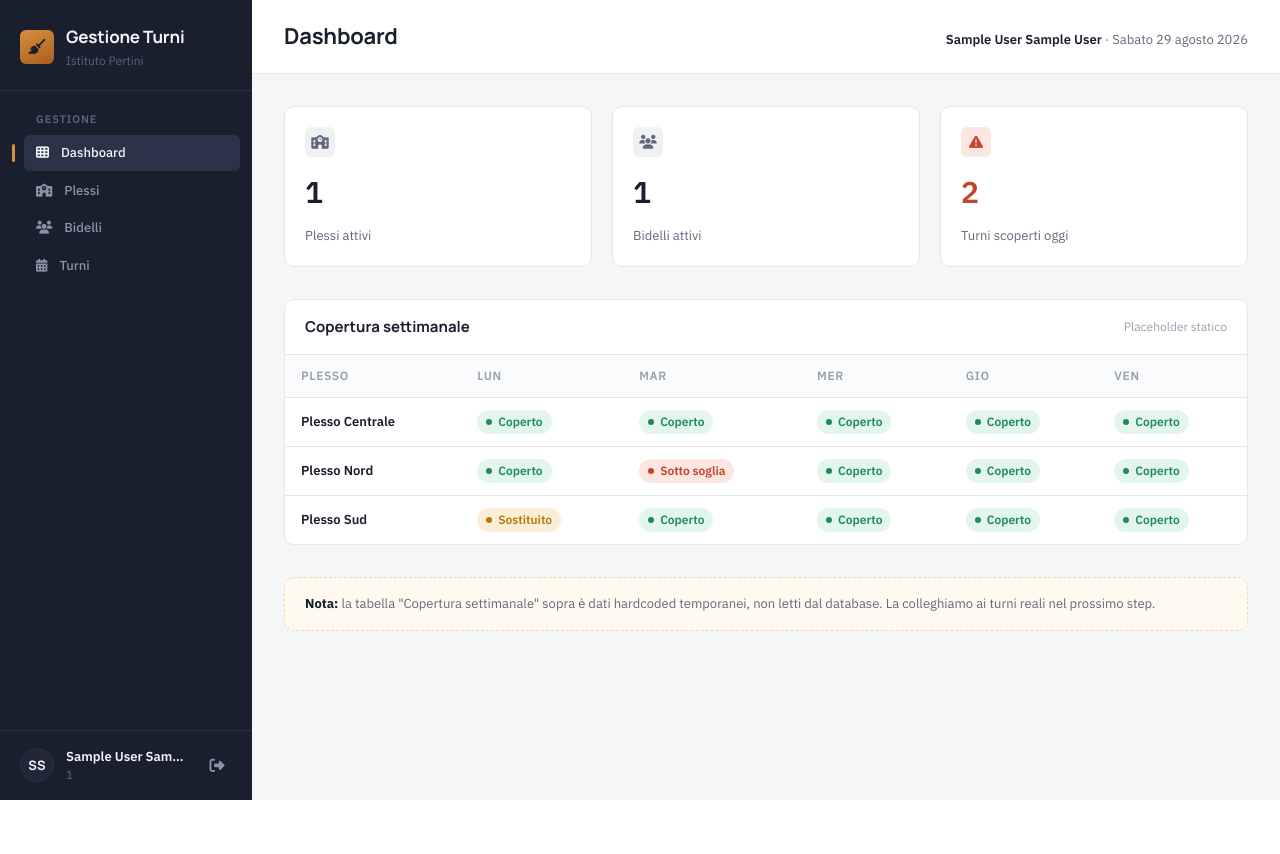
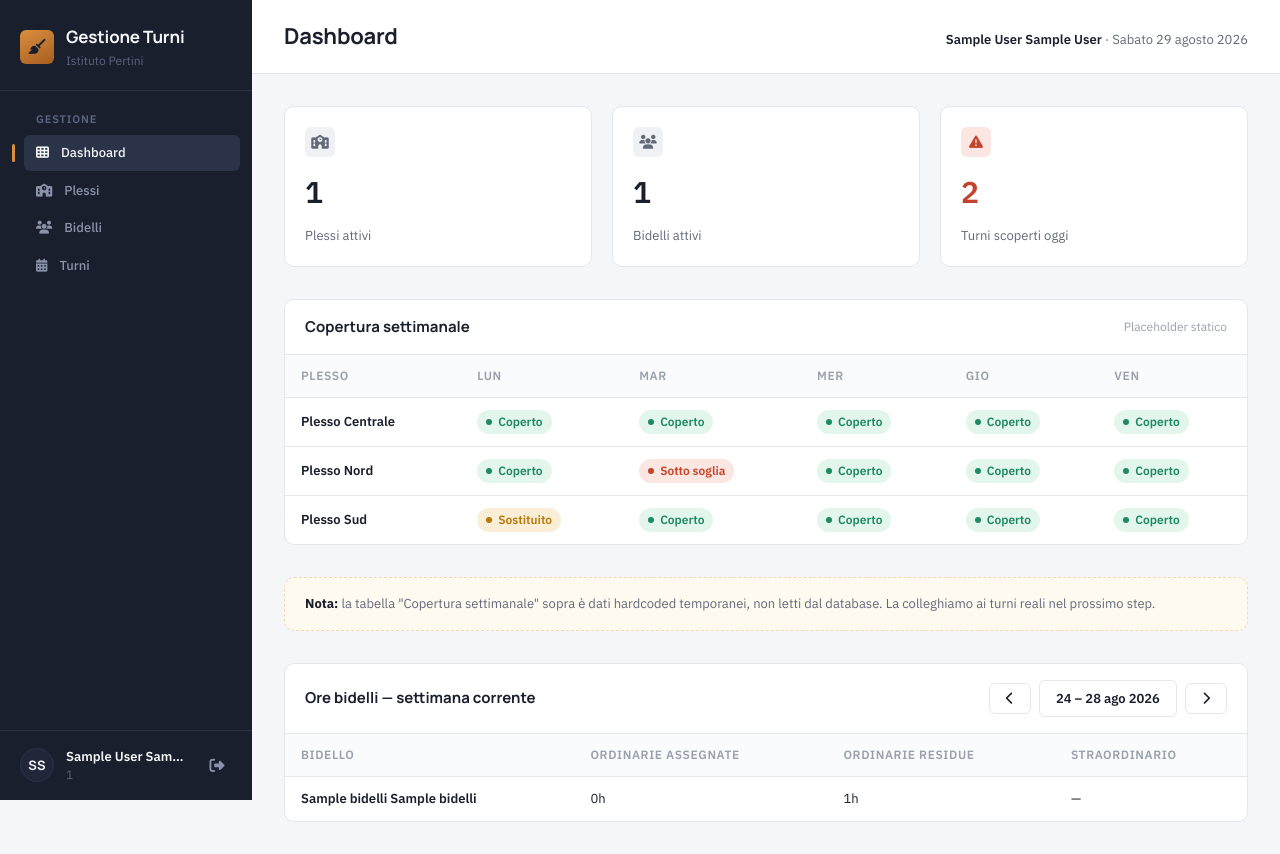
Before and after one commit to Pontoriero/gestionaleBidelli, a PHP site: page /index.php in a window 1280 px wide. Before the commit the page ends 800 px from the top, so only its background shows below. Run offline with PHP 8.4, Linux system fonts and the light colour scheme; the visitor is signed in with stand-in values (Sample User, id 1); tables that the repository leaves empty hold one stand-in row (values such as "Sample post").

Commit message:
Completa CRUD turni con monte ore ordinario/straordinario, helper condivisi turni-helpers.php

```diff
--- a/public/index.php
+++ b/public/index.php
@@ -1,5 +1,6 @@
 <?php
 require_once __DIR__ . '/../includes/auth.php';
+require_once __DIR__ . '/../includes/turni-helpers.php';
 
 avviaSessione();
 richiediLogin();
@@ -27,6 +28,39 @@ $turniScopertiOggi = (int) $pdo->query(
         END
     ) AS scoperti"
 )->fetchColumn();
+
+/* ---------- Settimana selezionata per il pannello ore (indipendente da turni.php) ---------- */
+
+$parametroSettimana = $_GET['settimana'] ?? null;
+try {
+    $riferimentoSettimana = $parametroSettimana ? new DateTime($parametroSettimana) : new DateTime();
+} catch (Exception $e) {
+    $riferimentoSettimana = new DateTime();
+}
+
+$giornoIsoOre = (int) $riferimentoSettimana->format('N');
+$lunediOre = (clone $riferimentoSettimana)->modify('-' . ($giornoIsoOre - 1) . ' days');
+$venerdiOre = (clone $lunediOre)->modify('+4 days');
+
+$settimanaOrePrecedente = (clone $lunediOre)->modify('-7 days')->format('Y-m-d');
+$settimanaOreSuccessiva = (clone $lunediOre)->modify('+7 days')->format('Y-m-d');
+
+$mesiAbbrOre = ['', 'gen', 'feb', 'mar', 'apr', 'mag', 'giu', 'lug', 'ago', 'set', 'ott', 'nov', 'dic'];
+if ($lunediOre->format('n') === $venerdiOre->format('n')) {
+    $rangeOreTesto = $lunediOre->format('j') . ' – ' . $venerdiOre->format('j') . ' ' . $mesiAbbrOre[(int) $venerdiOre->format('n')] . ' ' . $venerdiOre->format('Y');
+} else {
+    $rangeOreTesto = $lunediOre->format('j') . ' ' . $mesiAbbrOre[(int) $lunediOre->format('n')] . ' – ' . $venerdiOre->format('j') . ' ' . $mesiAbbrOre[(int) $venerdiOre->format('n')] . ' ' . $venerdiOre->format('Y');
+}
+
+$bidelliOre = $pdo->query(
+    'SELECT id, nome, cognome, ore_settimanali, ore_straordinario_max
+     FROM bidelli WHERE attivo = 1 ORDER BY cognome, nome'
+)->fetchAll();
+
+function formattaOreIndex(float $ore): string
+{
+    return rtrim(rtrim(number_format($ore, 1, '.', ''), '0'), '.');
+}
 
 $paginaTitolo = 'Dashboard';
 $paginaAttiva = 'dashboard';
@@ -108,4 +142,69 @@ require __DIR__ . '/../includes/header.php';
     <strong>Nota:</strong> la tabella "Copertura settimanale" sopra è dati hardcoded temporanei, non letti dal database. La colleghiamo ai turni reali nel prossimo step.
 </div>
 
+<div class="panel">
+    <div class="panel__header">
+        <div class="panel__title">Ore bidelli — settimana corrente</div>
+        <div class="week-nav__controls">
+            <a class="btn btn--secondary" href="index.php?settimana=<?= $settimanaOrePrecedente ?>" title="Settimana precedente">
+                <i class="fa-solid fa-chevron-left"></i>
+            </a>
+            <a class="btn btn--secondary" href="index.php"><?= htmlspecialchars($rangeOreTesto) ?></a>
+            <a class="btn btn--secondary" href="index.php?settimana=<?= $settimanaOreSuccessiva ?>" title="Settimana successiva">
+                <i class="fa-solid fa-chevron-right"></i>
+            </a>
+        </div>
+    </div>
+
+    <div style="overflow-x:auto;">
+        <table class="table">
+            <thead>
+                <tr>
+                    <th>Bidello</th>
+                    <th>Ordinarie assegnate</th>
+                    <th>Ordinarie residue</th>
+                    <th>Straordinario</th>
+                </tr>
+            </thead>
+            <tbody>
+                <?php foreach ($bidelliOre as $bidello): ?>
+                    <?php
+                    $situazione = situazioneOreSettimana(
+                        $pdo,
+                        (int) $bidello['id'],
+                        (int) $bidello['ore_settimanali'],
+                        (int) $bidello['ore_straordinario_max'],
+                        $lunediOre->format('Y-m-d'),
+                        $venerdiOre->format('Y-m-d')
+                    );
+                    ?>
+                    <tr>
+                        <td>
+                            <?= htmlspecialchars($bidello['cognome'] . ' ' . $bidello['nome']) ?>
+                            <?php if (!$situazione['completo']): ?>
+                                <span class="form-hint" title="Alcuni turni assegnati sono su plessi con orari non configurati, non conteggiati">≈</span>
+                            <?php endif; ?>
+                        </td>
+                        <td><?= formattaOreIndex($situazione['ore_ordinarie_assegnate']) ?>h</td>
+                        <td><?= formattaOreIndex($situazione['ore_residue_ordinarie']) ?>h</td>
+                        <td>
+                            <?php if ($situazione['ore_straordinario_assegnate'] > 0): ?>
+                                <span class="badge badge--warn"><?= formattaOreIndex($situazione['ore_straordinario_assegnate']) ?>h</span>
+                            <?php else: ?>
+                                —
+                            <?php endif; ?>
+                        </td>
+                    </tr>
+                <?php endforeach; ?>
+
+                <?php if (!$bidelliOre): ?>
+                    <tr>
+                        <td colspan="4">Nessun bidello attivo.</td>
+                    </tr>
+                <?php endif; ?>
+            </tbody>
+        </table>
+    </div>
+</div>
+
 <?php require __DIR__ . '/../includes/footer.php'; ?>
```
Also changed, not shown: public/bidelli.php (+5 -32 lines).
